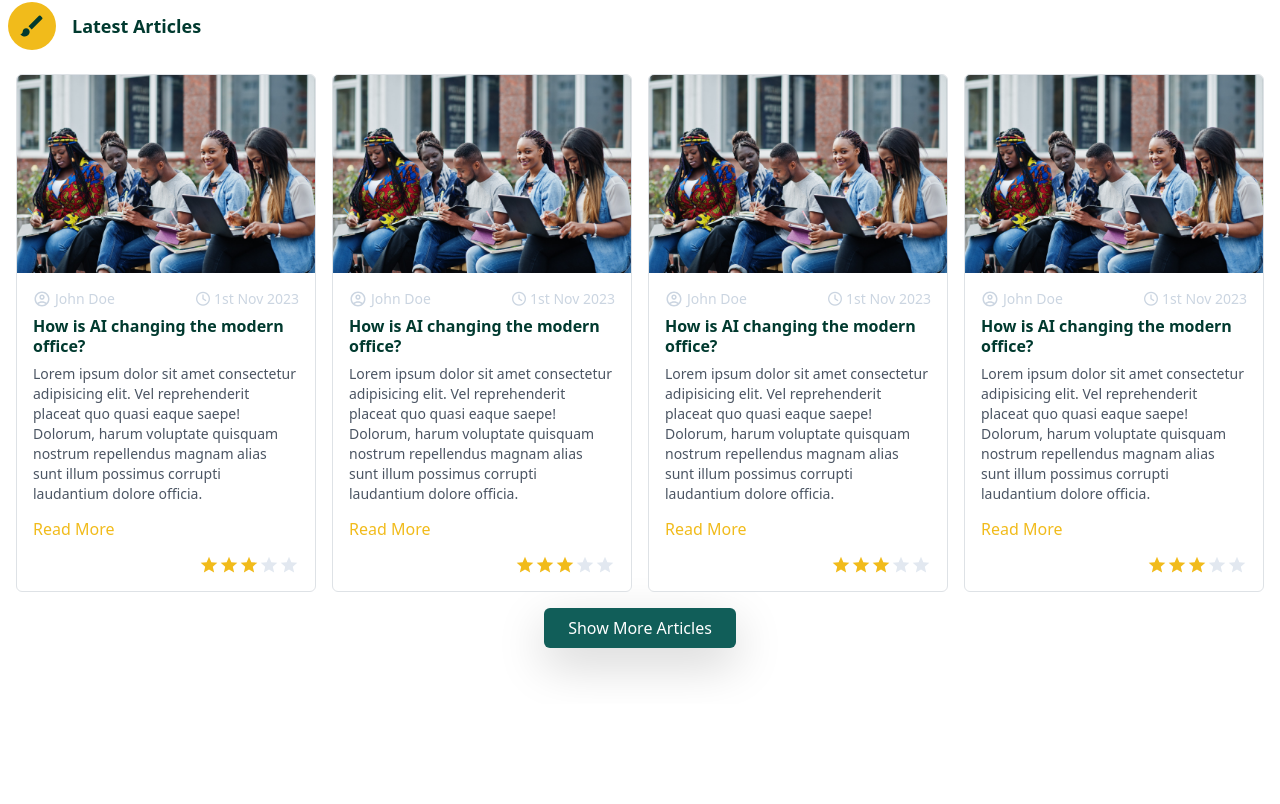
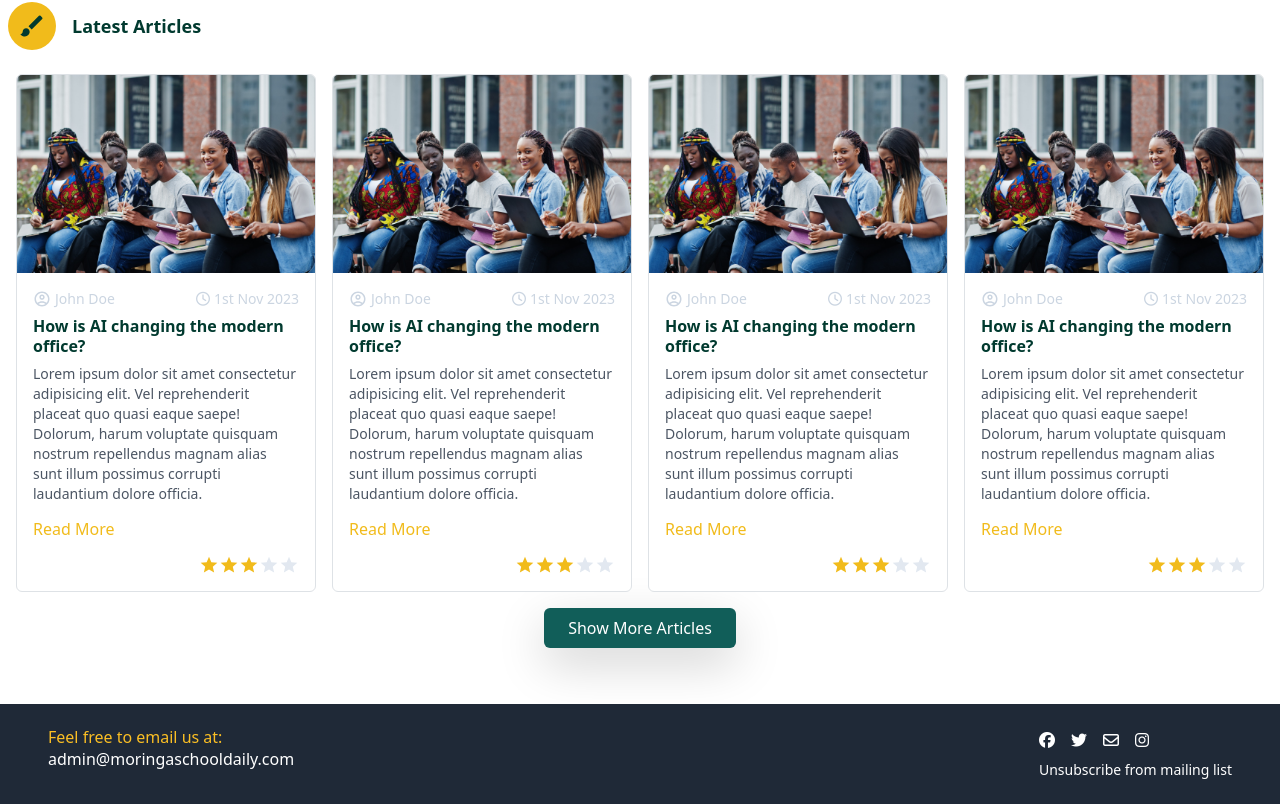
Before and after one commit to BrianBaraza23/MoringaFinalProject, a React (Create React App) app: page / in a window 1280 px wide. Shown: the part 1519-2323 px from the top of the page. Before the commit the page ends 2223 px from the top, so only its background shows below. Built offline with nearby package versions, Linux system fonts and the light colour scheme.

Commit message:
Add footer

```diff
--- /dev/null
+++ b/src/components/Footer.jsx
@@ -0,0 +1,33 @@
+import React from "react";
+
+const Footer = () => {
+  return (
+    <footer className='bg-gray-800 py-4 px-8 md:px-12 text-white flex justify-between'>
+      <div>
+        <h5 className='text-amber-400'>Feel free to email us at:</h5>
+        <a href='mailto://' className='hover:underline'>
+          admin@moringaschooldaily.com
+        </a>
+      </div>
+      <div>
+        <div className='flex gap-3'>
+          <a href='https://facebook.com/'>
+            <i className='fa fa-facebook-official' aria-hidden='true'></i>
+          </a>
+          <a href='https://twitter.com'>
+            <i className='fa fa-twitter' aria-hidden='true'></i>
+          </a>
+          <a href='mailto:'>
+            <i className='fa fa-envelope-o' aria-hidden='true'></i>
+          </a>
+          <a href='http://'>
+            <i className='fa fa-instagram' aria-hidden='true'></i>
+          </a>
+        </div>
+        <h6 className='text-sm pt-2'>Unsubscribe from mailing list</h6>
+      </div>
+    </footer>
+  );
+};
+
+export default Footer;
--- a/src/pages/ArticlePage.jsx
+++ b/src/pages/ArticlePage.jsx
@@ -2,6 +2,7 @@ import React from "react";
 import Header from "../components/Header";
 import Article from "../components/Article";
 import ArticlesSection from "../components/ArticlesSection";
+import Footer from "../components/Footer";
 
 const ArticlePage = () => {
   return (
@@ -9,6 +10,7 @@ const ArticlePage = () => {
       <Header />
       <Article />
       <ArticlesSection section_color='bg-default-green' />
+      <Footer />
     </div>
   );
 };
--- a/src/pages/HomePage.jsx
+++ b/src/pages/HomePage.jsx
@@ -7,6 +7,7 @@ import NewPostSection from "../components/NewPostSection";
 import TrendingMedia from "../components/TrendingMedia";
 import VideoSlider from "../components/VideoSlider";
 import ArticlesSection from "../components/ArticlesSection";
+import Footer from "../components/Footer";
 
 const HomePage = () => {
   return (
@@ -17,6 +18,7 @@ const HomePage = () => {
       <TrendingMedia />
       <VideoSlider />
       <ArticlesSection section_color='bg-white' />
+      <Footer />
     </>
   );
 };
```
Also changed, not shown: public/assets/images/space-x.jpeg (added).
